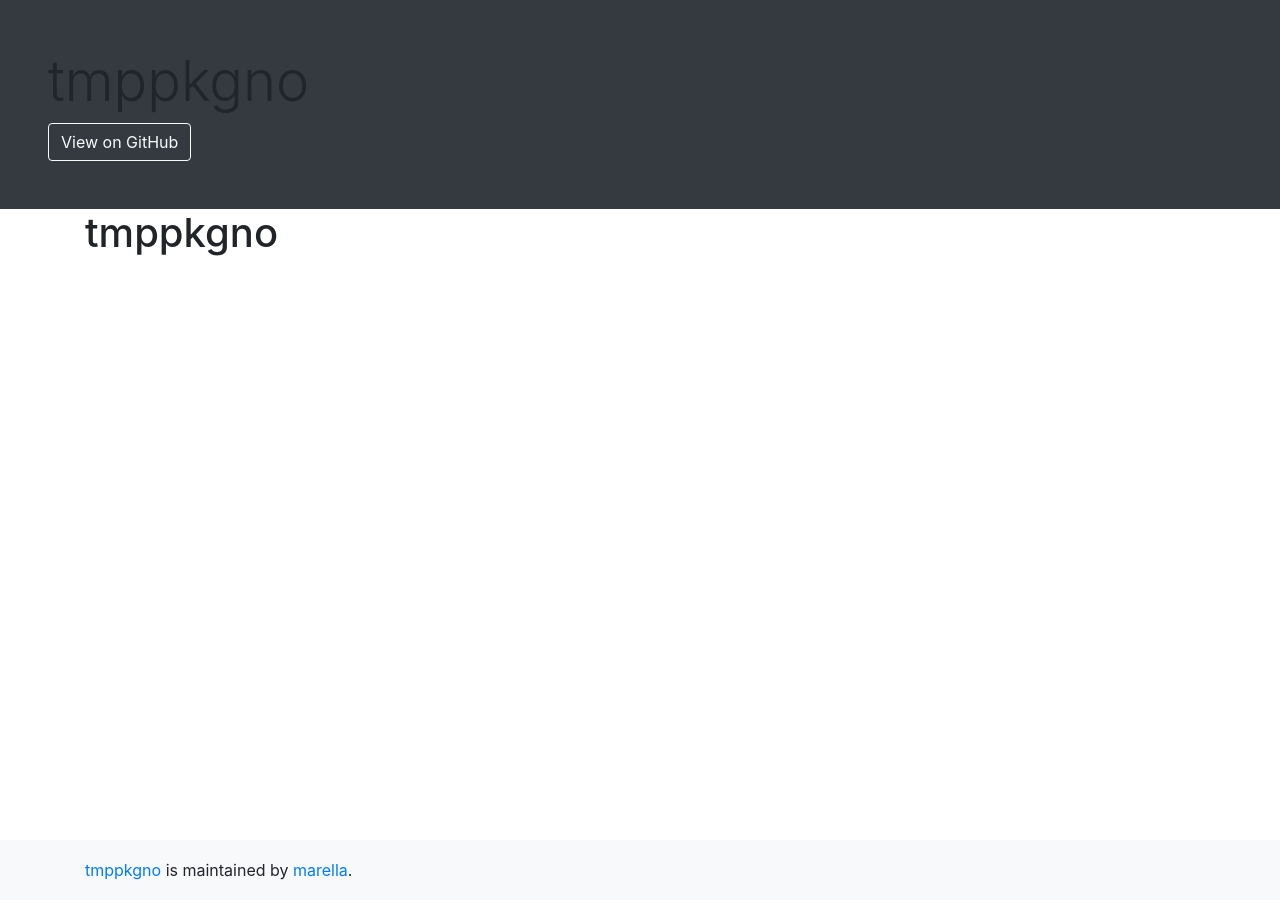
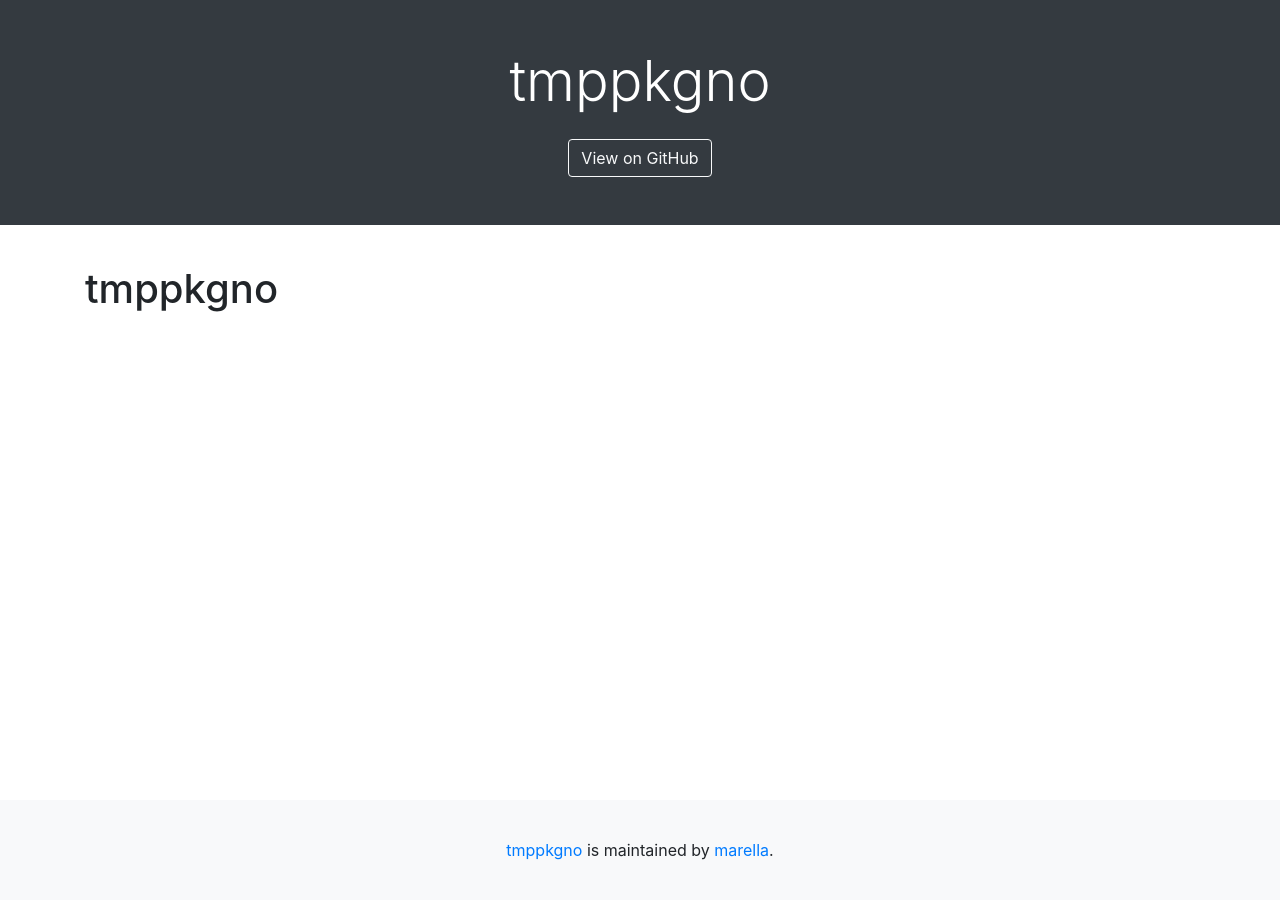
Before and after one commit to marella/tmppkgno, a Jekyll site: the page built from README.md, in a window 1280 px wide. Built offline with Jekyll 4.4.1, drawn with Linux system fonts in a browser that asks for light colours; our own code applies the rules of GitHub Pages for plain Markdown files; the repository's description, which GitHub fills in, is left out.

Commit message:
Update default.html

```diff
--- a/_layouts/default.html
+++ b/_layouts/default.html
@@ -12,27 +12,30 @@
     min-height: 100%;
     }
     body {
-      margin-bottom: 60px; /* Margin bottom by footer height */
+      margin-bottom: 100px; /* Margin bottom by footer height */
     }
     .footer {
       position: absolute;
       bottom: 0;
       width: 100%;
-      height: 60px; /* Set the fixed height of the footer here */
-      line-height: 60px; /* Vertically center the text there */
+      height: 100px; /* Set the fixed height of the footer here */
+      line-height: 100px; /* Vertically center the text there */
       background-color: #f5f5f5;
     }
   </style>
   <body>
-    <div class="p-5 bg-dark">
-      <h1 class="display-4">{{ site.title | default: site.github.repository_name }}</h1>
-      <h2>{{ site.github.project_tagline }}</h2>
+    <div class="p-5 bg-dark text-white text-center">
+      <h1 class="display-4 mb-3">{{ site.title | default: site.github.repository_name }}</h1>
+      <h2 class="mb-4">{{ site.github.project_tagline }}</h2>
       <a href="{{ site.github.repository_url }}" class="btn btn-outline-light">View on GitHub</a>
     </div>
-    <div class="container">
+    <div class="container py-4">
+      <nav>
+        <ul></ul>
+      </nav>
       {{ content }}
     </div>
-    <div class="footer bg-light">
+    <div class="footer bg-light text-center">
       <div class="container">
         <a href="{{ site.github.repository_url }}">{{ site.github.repository_name }}</a> is maintained by <a href="{{ site.github.owner_url }}">{{ site.github.owner_name }}</a>.
       </div>
```
